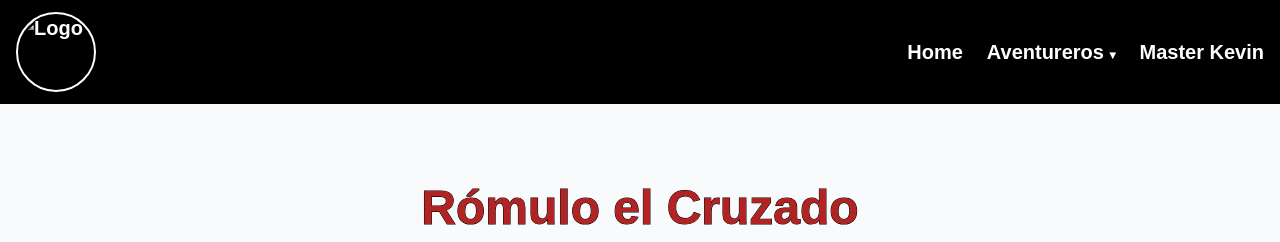
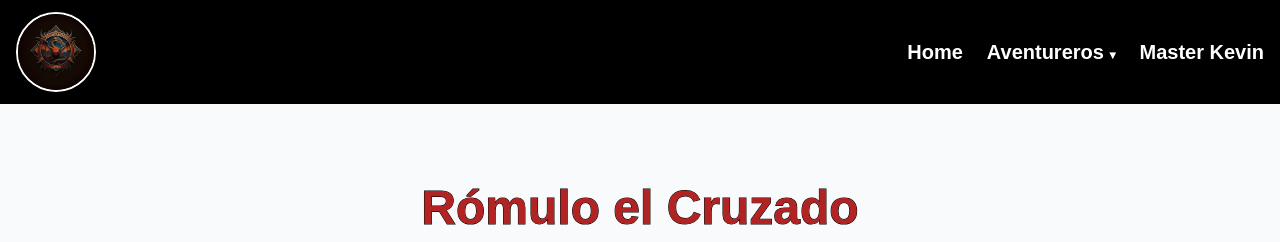
Before and after one commit to Lord-ataulfo/DandD, a plain HTML site: page romulo.html in a window 1280 px wide. Shown: the top 242 px of the page. Drawn offline with nearby package versions, Linux system fonts and the light colour scheme; a web font is replaced by a local one.

Commit message:
Add files via upload

```diff
--- a/romulo.html
+++ b/romulo.html
@@ -29,7 +29,7 @@
     <header class="bg-black text-white font-bold text-xl sticky top-0 z-50">
         <div class="container mx-auto px-4 py-3 flex justify-between items-center">
             <div class="flex-shrink-0">
-                <a href="index.html"><img src="img/logo.jpg" alt="Logo"
+                <a href="index.html"><img src="img/logo.jpeg" alt="Logo"
                         class="h-16 w-16 md:h-20 md:w-20 rounded-full object-cover border-2 border-white"></a>
             </div>
             <nav class="hidden md:flex items-center space-x-6">
```
